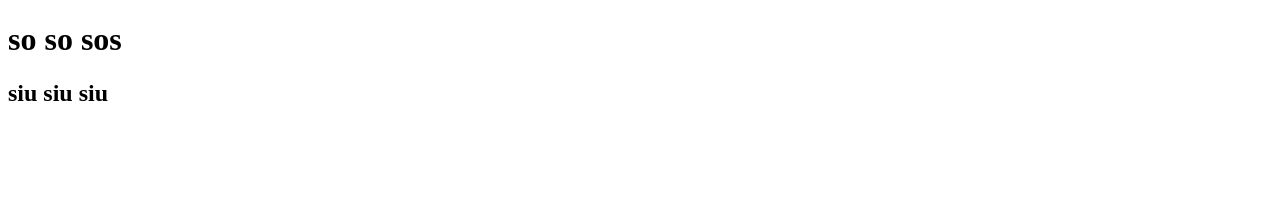
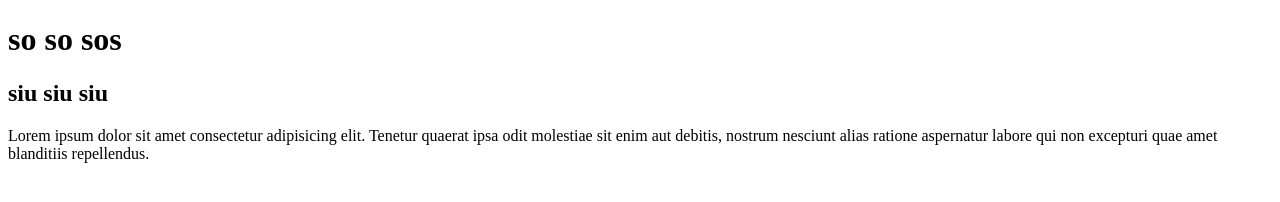
Before and after one commit to LaiDucQuang/bai-13-maxsp, a plain HTML site: page index.html in a window 1280 px wide. Drawn offline with Linux system fonts and the light colour scheme.

Commit message:
Update index

```diff
--- a/index.html
+++ b/index.html
@@ -8,5 +8,6 @@
 <body>
     <h1>so so sos</h1>
     <h2>siu siu siu</h2>
+    <p>Lorem ipsum dolor sit amet consectetur adipisicing elit. Tenetur quaerat ipsa odit molestiae sit enim aut debitis, nostrum nesciunt alias ratione aspernatur labore qui non excepturi quae amet blanditiis repellendus.</p>
 </body>
 </html>
```
